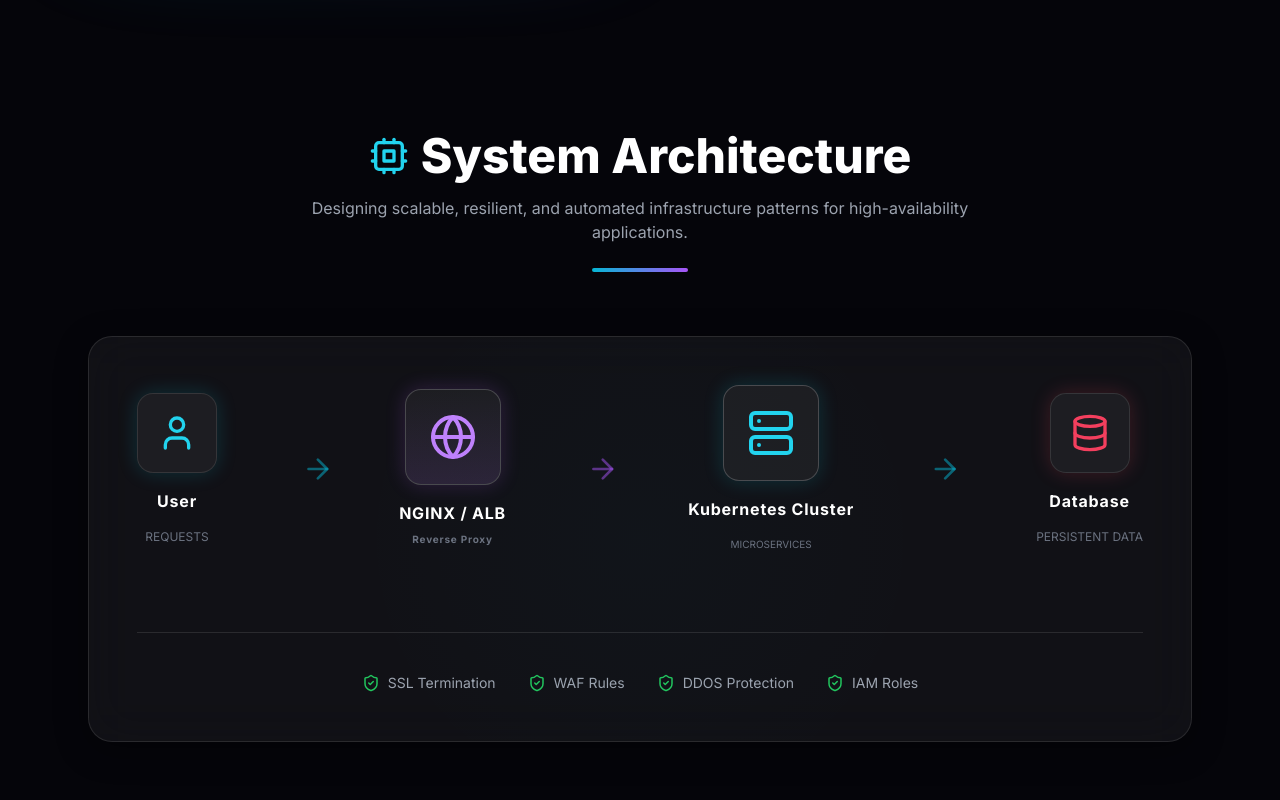
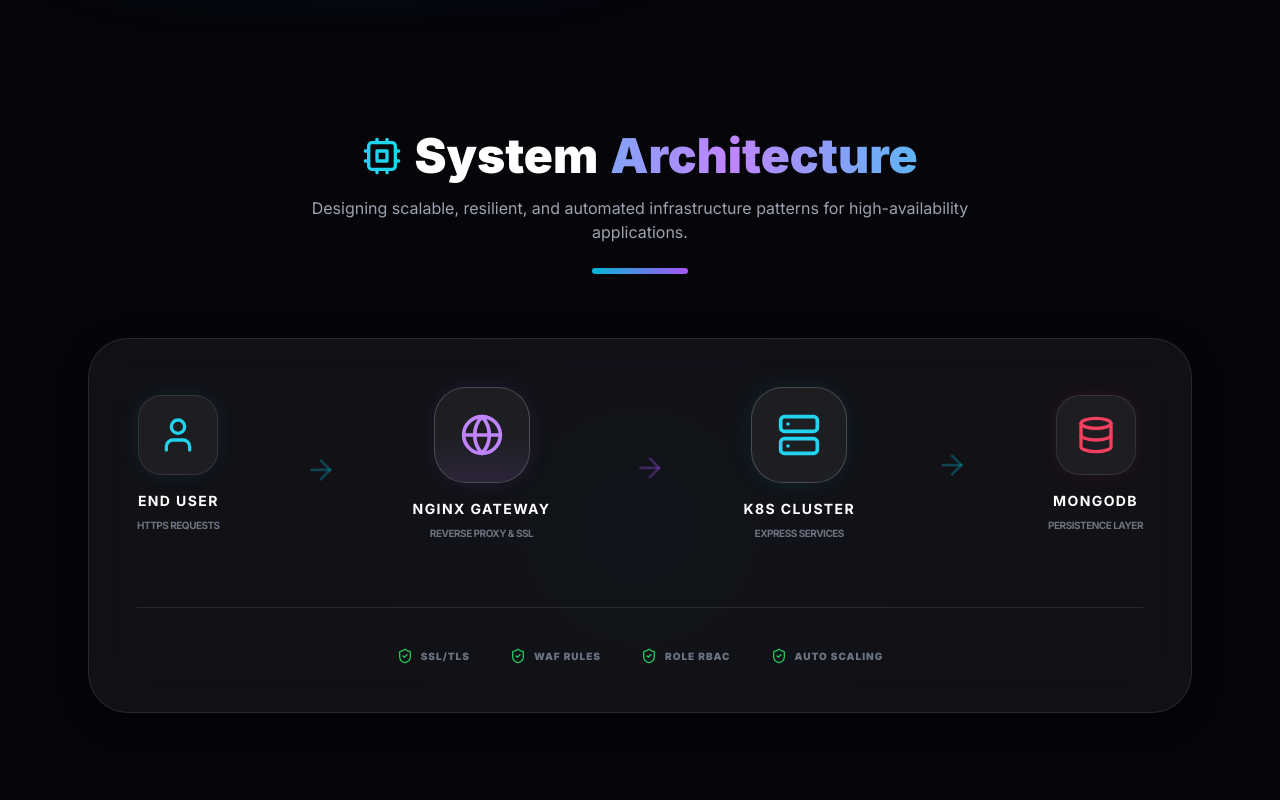
Before and after one commit to biswajit7815/portfolio, a React (Vite) app: page / in a window 1280 px wide. Shown: the part 1540-2340 px from the top of the page. Built offline with nearby package versions, Linux system fonts and the light colour scheme; no server answers.

Commit message:
Enhance responsiveness, add mobile menu, and link resume button

```diff
--- a/src/components/ArchitectureSection.jsx
+++ b/src/components/ArchitectureSection.jsx
@@ -1,119 +1,126 @@
 import React from 'react';
 import { motion } from 'framer-motion';
-import { User, Server, Database, Globe, ArrowRight, ShieldCheck, Cpu } from 'lucide-react';
+import { User, Server, Database, Globe, ArrowRight, ArrowDown, ShieldCheck, Cpu } from 'lucide-react';
 
 const ArchitectureSection = () => {
   return (
     <section id="architecture" className="py-20 scroll-mt-24">
-      <div className="text-center mb-16">
-        <h3 className="text-4xl md:text-5xl font-extrabold text-white mb-4 flex justify-center items-center gap-3">
+      <div className="text-center mb-16 px-4">
+        <h3 className="text-4xl md:text-5xl font-black text-white mb-4 flex justify-center items-center gap-3">
           <Cpu className="text-primary-400" size={40} />
-          System Architecture
+          System <span className="gradient-text">Architecture</span>
         </h3>
-        <p className="text-gray-400 max-w-2xl mx-auto">
+        <p className="text-gray-400 max-w-2xl mx-auto text-sm md:text-base">
           Designing scalable, resilient, and automated infrastructure patterns for high-availability applications.
         </p>
-        <div className="w-24 h-1 bg-gradient-to-r from-primary-500 to-secondary-500 mx-auto mt-6 rounded-full"></div>
+        <div className="w-24 h-1.5 bg-gradient-to-r from-primary-500 to-secondary-500 mx-auto mt-6 rounded-full"></div>
       </div>
 
-      <div className="glass-card rounded-3xl p-8 md:p-12 relative overflow-hidden">
+      <div className="glass-card rounded-[2.5rem] p-6 md:p-12 relative overflow-hidden mx-4 md:mx-0">
         {/* Animated Background Flow */}
         <div className="absolute inset-0 opacity-10 pointer-events-none">
           <div className="absolute top-0 left-0 w-full h-full bg-[radial-gradient(circle_at_50%_50%,_var(--tw-gradient-stops))] from-primary-500/20 via-transparent to-transparent"></div>
         </div>
 
-        <div className="flex flex-col lg:flex-row justify-between items-center gap-12 relative z-10">
+        <div className="flex flex-col lg:flex-row justify-between items-center gap-8 lg:gap-4 relative z-10">
           {/* User Node */}
-          <div className="flex flex-col items-center gap-4 group">
           <motion.div
-              whileHover={{ scale: 1.1 }}
-              className="w-20 h-20 rounded-2xl bg-white/5 border border-white/10 flex items-center justify-center text-primary-400 shadow-[0_0_20px_rgba(6,182,212,0.2)] group-hover:shadow-[0_0_30px_rgba(6,182,212,0.4)] transition-all"
+            whileHover={{ scale: 1.05 }}
+            className="flex flex-col items-center gap-4 group w-full lg:w-auto"
           >
+            <div className="w-20 h-20 rounded-3xl bg-white/5 border border-white/10 flex items-center justify-center text-primary-400 shadow-[0_0_20px_rgba(6,182,212,0.1)] group-hover:shadow-[0_0_30px_rgba(6,182,212,0.3)] transition-all">
               <User size={40} />
+            </div>
+            <div className="text-center">
+               <span className="font-bold text-white tracking-widest block text-sm uppercase">End User</span>
+               <span className="text-[10px] text-gray-500 uppercase font-bold tracking-tighter">HTTPS Requests</span>
+            </div>
           </motion.div>
-            <span className="font-bold text-white tracking-wider">User</span>
-            <span className="text-xs text-gray-500 uppercase">Requests</span>
-          </div>
 
           <motion.div
-            animate={{ x: [0, 10, 0] }}
+            animate={{ x: [0, 5, 0], y: [0, 5, 0] }}
             transition={{ repeat: Infinity, duration: 2 }}
-            className="hidden lg:block text-primary-500/50"
+            className="text-primary-500/30"
           >
-            <ArrowRight size={32} />
+            <ArrowRight className="hidden lg:block" size={32} />
+            <ArrowDown className="lg:hidden" size={32} />
           </motion.div>
 
           {/* Load Balancer / NGINX Node */}
-          <div className="flex flex-col items-center gap-4 group">
           <motion.div
-              whileHover={{ scale: 1.1 }}
-              className="w-24 h-24 rounded-2xl bg-white/5 border border-white/20 flex items-center justify-center text-secondary-400 shadow-[0_0_20px_rgba(168,85,247,0.2)] group-hover:shadow-[0_0_30px_rgba(168,85,247,0.4)] transition-all relative overflow-hidden"
+             whileHover={{ scale: 1.05 }}
+             className="flex flex-col items-center gap-4 group w-full lg:w-auto"
           >
-               <Globe size={48} />
-               <div className="absolute inset-0 bg-gradient-to-t from-secondary-500/10 to-transparent"></div>
+            <div className="w-24 h-24 rounded-[2rem] bg-white/5 border border-white/20 flex items-center justify-center text-secondary-400 shadow-[0_0_20px_rgba(168,85,247,0.1)] group-hover:shadow-[0_0_30px_rgba(168,85,247,0.3)] transition-all relative overflow-hidden">
+               <Globe size={44} />
+               <div className="absolute inset-x-0 bottom-0 h-1/2 bg-gradient-to-t from-secondary-500/10 to-transparent"></div>
+            </div>
+            <div className="text-center">
+               <span className="font-bold text-white tracking-widest block text-sm uppercase">NGINX Gateway</span>
+               <span className="text-[10px] text-gray-500 uppercase font-bold tracking-tighter">Reverse Proxy & SSL</span>
+            </div>
           </motion.div>
-            <span className="font-bold text-white tracking-wider text-center">NGINX / ALB<br/><span className="text-[10px] text-gray-500">Reverse Proxy</span></span>
-          </div>
 
           <motion.div
-            animate={{ x: [0, 10, 0] }}
+            animate={{ x: [0, 5, 0], y: [0, 5, 0] }}
             transition={{ repeat: Infinity, duration: 2, delay: 0.5 }}
-            className="hidden lg:block text-secondary-500/50"
+            className="text-secondary-500/30"
           >
-            <ArrowRight size={32} />
+            <ArrowRight className="hidden lg:block" size={32} />
+            <ArrowDown className="lg:hidden" size={32} />
           </motion.div>
 
           {/* App Servers Node */}
-          <div className="flex flex-col items-center gap-4 group">
           <motion.div
-              whileHover={{ scale: 1.1 }}
-              className="w-24 h-24 rounded-2xl bg-white/5 border border-white/20 flex items-center justify-center text-primary-400 shadow-[0_0_20px_rgba(6,182,212,0.2)] group-hover:shadow-[0_0_30_rgba(6,182,212,0.4)] transition-all"
+             whileHover={{ scale: 1.05 }}
+             className="flex flex-col items-center gap-4 group w-full lg:w-auto"
           >
-               <Server size={48} />
+            <div className="w-24 h-24 rounded-[2rem] bg-white/5 border border-white/20 flex items-center justify-center text-primary-400 shadow-[0_0_20px_rgba(6,182,212,0.1)] group-hover:shadow-[0_0_30px_rgba(6,182,212,0.3)] transition-all" >
+               <Server size={44} />
+            </div>
+            <div className="text-center">
+               <span className="font-bold text-white tracking-widest block text-sm uppercase">K8s Cluster</span>
+               <span className="text-[10px] text-gray-500 uppercase font-bold tracking-tighter">Express Services</span>
+            </div>
           </motion.div>
-            <span className="font-bold text-white tracking-wider">Kubernetes Cluster</span>
-            <span className="text-[10px] text-gray-500 uppercase">Microservices</span>
-          </div>
 
           <motion.div
-            animate={{ x: [0, 10, 0] }}
+            animate={{ x: [0, 5, 0], y: [0, 5, 0] }}
             transition={{ repeat: Infinity, duration: 2, delay: 1 }}
-            className="hidden lg:block text-primary-500/50"
+            className="text-primary-500/30"
           >
-            <ArrowRight size={32} />
+            <ArrowRight className="hidden lg:block" size={32} />
+            <ArrowDown className="lg:hidden" size={32} />
           </motion.div>
 
           {/* Database Node */}
-          <div className="flex flex-col items-center gap-4 group">
           <motion.div
-              whileHover={{ scale: 1.1 }}
-              className="w-20 h-20 rounded-2xl bg-white/5 border border-white/10 flex items-center justify-center text-accent-500 shadow-[0_0_20px_rgba(244,63,94,0.2)] group-hover:shadow-[0_0_30px_rgba(244,63,94,0.4)] transition-all"
+             whileHover={{ scale: 1.05 }}
+             className="flex flex-col items-center gap-4 group w-full lg:w-auto"
           >
+            <div className="w-20 h-20 rounded-3xl bg-white/5 border border-white/10 flex items-center justify-center text-accent-500 shadow-[0_0_20px_rgba(244,63,94,0.1)] group-hover:shadow-[0_0_30px_rgba(244,63,94,0.3)] transition-all">
               <Database size={40} />
+            </div>
+            <div className="text-center">
+               <span className="font-bold text-white tracking-widest block text-sm uppercase">MongoDB</span>
+               <span className="text-[10px] text-gray-500 uppercase font-bold tracking-tighter">Persistence Layer</span>
+            </div>
           </motion.div>
-            <span className="font-bold text-white tracking-wider">Database</span>
-            <span className="text-xs text-gray-500 uppercase">Persistent Data</span>
-          </div>
         </div>
 
         {/* Security Layer Overlay */}
-        <div className="mt-20 pt-10 border-t border-white/10 flex flex-wrap justify-center gap-8">
-          <div className="flex items-center gap-2 text-gray-400 text-sm">
-            <ShieldCheck className="text-green-500" size={18} />
-            SSL Termination
+        <div className="mt-16 pt-10 border-t border-white/10 flex flex-wrap justify-center gap-5 md:gap-10">
+          {[
+            { label: "SSL/TLS", icon: <ShieldCheck className="text-green-500" size={16} /> },
+            { label: "WAF Rules", icon: <ShieldCheck className="text-green-500" size={16} /> },
+            { label: "Role RBAC", icon: <ShieldCheck className="text-green-500" size={16} /> },
+            { label: "Auto Scaling", icon: <ShieldCheck className="text-green-500" size={16} /> }
+          ].map((item, index) => (
+             <div key={index} className="flex items-center gap-2 text-gray-500 text-[10px] uppercase font-black tracking-widest">
+               {item.icon}
+               {item.label}
              </div>
-          <div className="flex items-center gap-2 text-gray-400 text-sm">
-            <ShieldCheck className="text-green-500" size={18} />
-            WAF Rules
-          </div>
-          <div className="flex items-center gap-2 text-gray-400 text-sm">
-            <ShieldCheck className="text-green-500" size={18} />
-            DDOS Protection
-          </div>
-          <div className="flex items-center gap-2 text-gray-400 text-sm">
-            <ShieldCheck className="text-green-500" size={18} />
-            IAM Roles
-          </div>
+          ))}
         </div>
       </div>
     </section>
```
Also changed, not shown: src/App.jsx (+66 -15 lines). Lines whose indentation alone changed are shown as unchanged.
